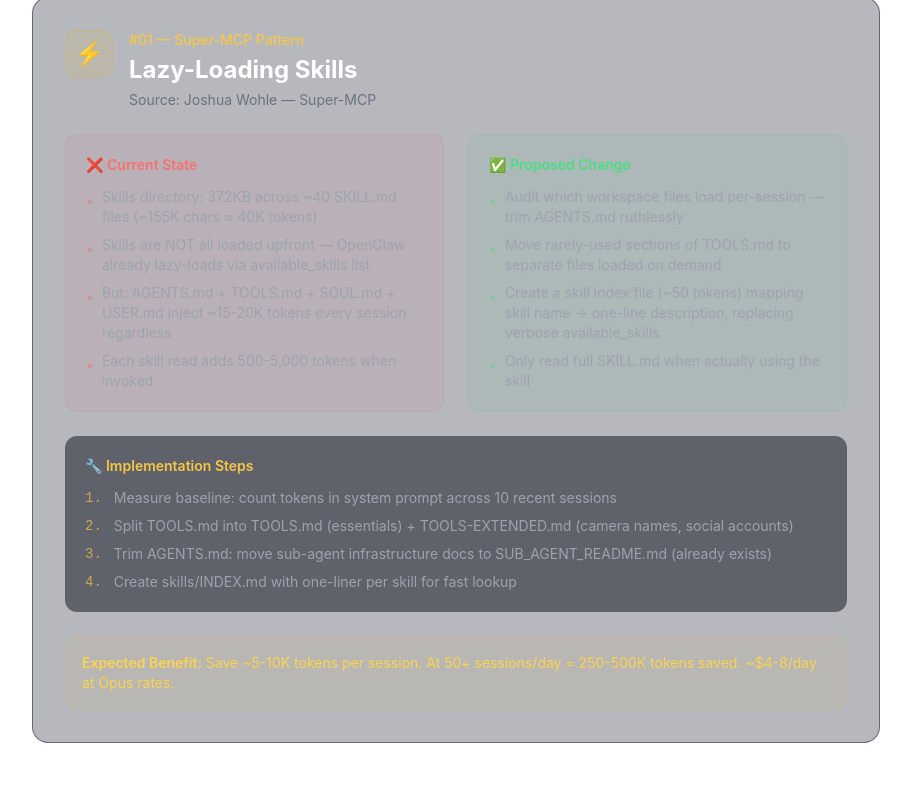
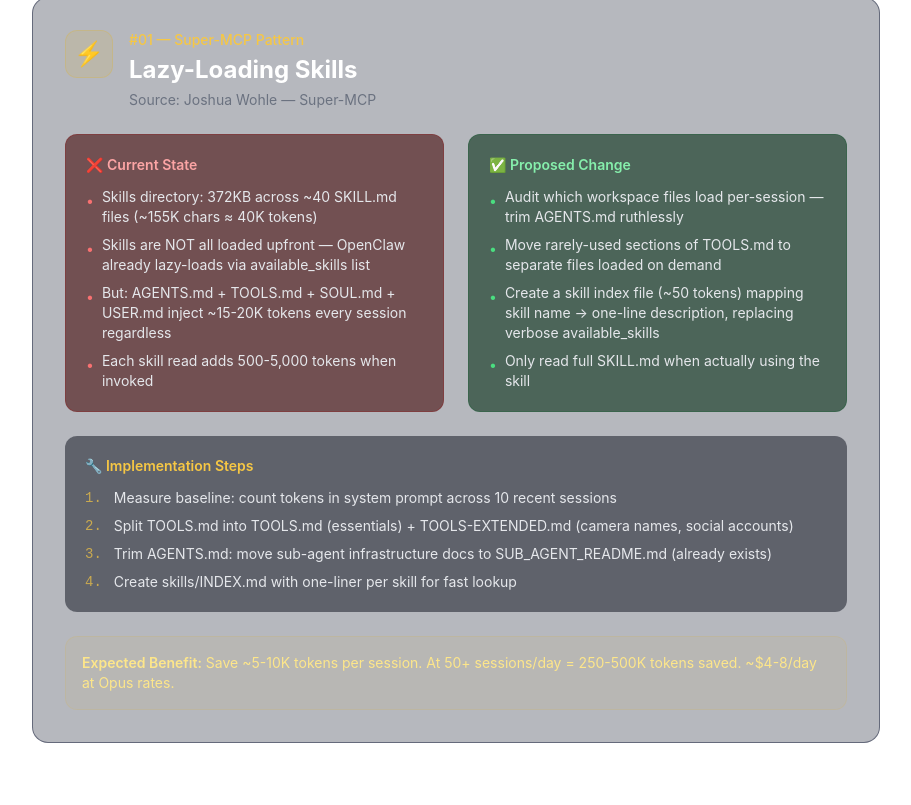
Before and after one commit to Brotherinlaw-13/the-factory, an Astro site: page /improvements in a window 1280 px wide. Shown: the part 910-1715 px from the top of the page, without its empty margins (184-1095 px from the left). Built offline with nearby package versions, Linux system fonts and the light colour scheme; Astro itself is replaced by a stand-in of ours.

Commit message:
Fix contrast/readability on improvements page

```diff
--- a/src/pages/improvements.astro
+++ b/src/pages/improvements.astro
@@ -153,7 +153,7 @@
       4 Improvements<br/>
       <span class="text-amber-400">Steal from the Group</span>
     </h1>
-    <p class="text-xl text-gray-400 leading-relaxed max-w-2xl">
+    <p class="text-xl text-gray-300 leading-relaxed max-w-2xl">
       Learnings from the AI Prompts WhatsApp group (349 builders, 6 months of discourse) distilled into 4 concrete upgrades for how Rook and Diego work together.
     </p>
   </section>
@@ -169,7 +169,7 @@
         <div>Status</div>
       </div>
       {summary.map((s) => (
-        <div class="grid grid-cols-5 gap-4 p-4 text-sm text-gray-300 border-b border-navy-700/30 last:border-0 hover:bg-navy-700/20 transition-colors">
+        <div class="grid grid-cols-5 gap-4 p-4 text-sm text-gray-200 border-b border-navy-700/30 last:border-0 hover:bg-navy-700/20 transition-colors">
           <div class="font-medium text-white">{s.name}</div>
           <div>{s.effort}</div>
           <div>{s.impact}</div>
@@ -201,23 +201,23 @@
 
         <!-- Current vs Proposed -->
         <div class="grid md:grid-cols-2 gap-6 mb-6">
-          <div class="bg-red-500/5 border border-red-500/10 rounded-xl p-5">
-            <h3 class="text-sm font-semibold text-red-400 mb-3">❌ {imp.current.heading}</h3>
+          <div class="bg-red-950/60 border border-red-800/30 rounded-xl p-5">
+            <h3 class="text-sm font-semibold text-red-300 mb-3">❌ {imp.current.heading}</h3>
             <ul class="space-y-2">
               {imp.current.points.map((p: string) => (
-                <li class="text-sm text-gray-400 flex gap-2">
-                  <span class="text-red-400/50 mt-1 flex-shrink-0">•</span>
+                <li class="text-sm text-gray-200 flex gap-2">
+                  <span class="text-red-400 mt-1 flex-shrink-0">•</span>
                   <span>{p}</span>
                 </li>
               ))}
             </ul>
           </div>
-          <div class="bg-green-500/5 border border-green-500/10 rounded-xl p-5">
-            <h3 class="text-sm font-semibold text-green-400 mb-3">✅ {imp.proposed.heading}</h3>
+          <div class="bg-green-950/60 border border-green-800/30 rounded-xl p-5">
+            <h3 class="text-sm font-semibold text-green-300 mb-3">✅ {imp.proposed.heading}</h3>
             <ul class="space-y-2">
               {imp.proposed.points.map((p: string) => (
-                <li class="text-sm text-gray-400 flex gap-2">
-                  <span class="text-green-400/50 mt-1 flex-shrink-0">•</span>
+                <li class="text-sm text-gray-200 flex gap-2">
+                  <span class="text-green-400 mt-1 flex-shrink-0">•</span>
                   <span>{p}</span>
                 </li>
               ))}
@@ -230,7 +230,7 @@
           <h3 class="text-sm font-semibold text-amber-400 mb-3">🔧 Implementation Steps</h3>
           <ol class="space-y-2">
             {imp.steps.map((s: string, i: number) => (
-              <li class="text-sm text-gray-400 flex gap-3">
+              <li class="text-sm text-gray-200 flex gap-3">
                 <span class="text-amber-400/70 font-mono flex-shrink-0">{i + 1}.</span>
                 <span>{s}</span>
               </li>
@@ -240,7 +240,7 @@
 
         <!-- Benefit -->
         <div class="bg-amber-500/5 border border-amber-500/10 rounded-xl p-4">
-          <p class="text-sm text-amber-300">
+          <p class="text-sm text-amber-200">
             <span class="font-semibold">Expected Benefit:</span> {imp.benefit}
           </p>
         </div>
@@ -252,7 +252,7 @@
   <section class="max-w-4xl mx-auto px-4 sm:px-6 pb-20 text-center">
     <div class="bg-navy-800/50 rounded-2xl border border-navy-700/50 p-8">
       <h2 class="text-2xl font-bold text-white mb-3">Total Impact</h2>
-      <p class="text-gray-400 mb-6 max-w-xl mx-auto">
+      <p class="text-gray-300 mb-6 max-w-xl mx-auto">
         Combined: 60-80% cost reduction on automated tasks, zero Telegram spam, 3-5x faster multi-source briefings, and leaner context windows. Implementation time: ~1 day.
       </p>
       <a href="/" class="btn-secondary">← Back to The Factory</a>
```
